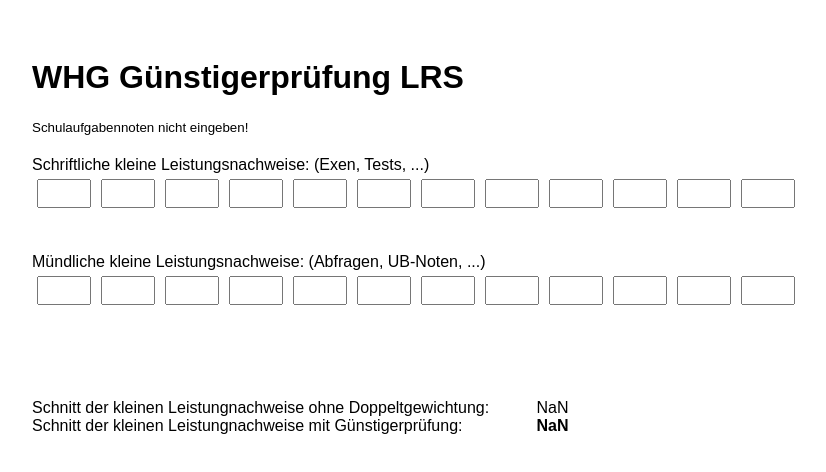
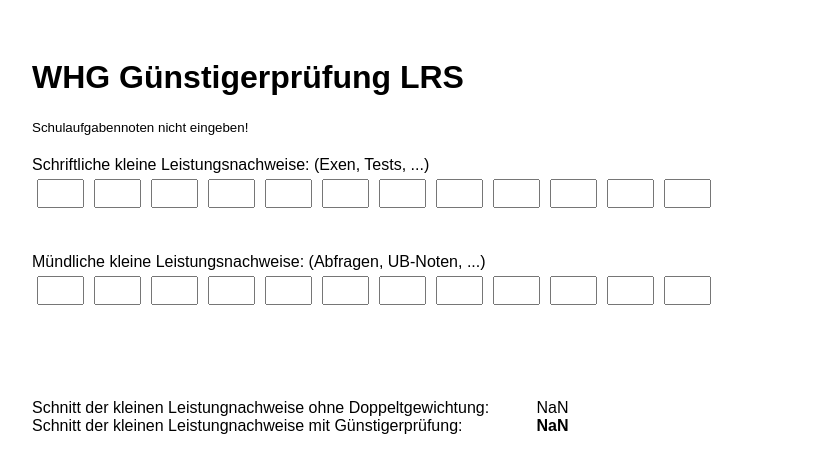
Before and after one commit to jklx/whg-lrs-guenstigerpruefung, a SvelteKit app: page / in a window 1280 px wide. Shown: the top 472 px of the page, without its empty margins (6-832 px from the left). Built offline with nearby package versions, Linux system fonts and the light colour scheme.

Commit message:
+ und - von den Noten entfernen

```diff
--- a/src/routes/+page.svelte
+++ b/src/routes/+page.svelte
@@ -1,7 +1,9 @@
 <script lang="ts">
 	const maxNumber = 12;
-	let schriftlicheNoten = $state(Array(maxNumber));
-	let muendlicheNoten = $state(Array(maxNumber));
+	let schriftlicheNotenEingabe = $state(Array(maxNumber));
+	let muendlicheNotenEingabe = $state(Array(maxNumber));
+	let schriftlicheNoten = $derived(schriftlicheNotenEingabe.map(note => Number(note.replace(/^[\s+-]+|[\s+-]+$/g, ''))))
+	let muendlicheNoten = $derived(muendlicheNotenEingabe.map(note => Number(note.replace(/^[\s+-]+|[\s+-]+$/g, ''))))
 
 	let gewichtungen = $derived.by(() => {
 		let gewichtungen: (null | 1 | 2)[] = muendlicheNoten.map((note) => (note ? 1 : null));
@@ -31,7 +33,7 @@
 
 	let schnitt = $derived(schnittBerechnen(schriftlicheNoten, muendlicheNoten, gewichtungen));
 	let originalSchnitt = $derived(schnittBerechnen(schriftlicheNoten, muendlicheNoten));
-	$inspect(muendlicheNoten, gewichtungen);
+	$inspect(muendlicheNotenEingabe, muendlicheNoten);
 
 	function schnittBerechnen(
 		schriftlicheNoten: number[],
@@ -65,9 +67,9 @@
 
 <div class="schriftlicheNoten">
 	Schriftliche kleine Leistungsnachweise: (Exen, Tests, ...) <br />
-	{#each schriftlicheNoten as note, i}
+	{#each schriftlicheNotenEingabe as note, i}
 		<div class="schriftlicheNote">
-			<input type="number" min="1" max="6" step="1" bind:value={schriftlicheNoten[i]} />
+			<input type="text" size="2" bind:value={schriftlicheNotenEingabe[i]} />
 		</div>
 	{/each}
 </div>
@@ -77,8 +79,8 @@
 	<table>
 		<tbody>
 			<tr>
-				{#each muendlicheNoten as note, i}
-					<td><input type="number" min="1" max="6" step="1" bind:value={muendlicheNoten[i]} /></td>
+				{#each muendlicheNotenEingabe as note, i}
+					<td><input type="text" size="2" bind:value={muendlicheNotenEingabe[i]} /></td>
 				{/each}
 			</tr>
 			<tr class="gewichtungen">
```
